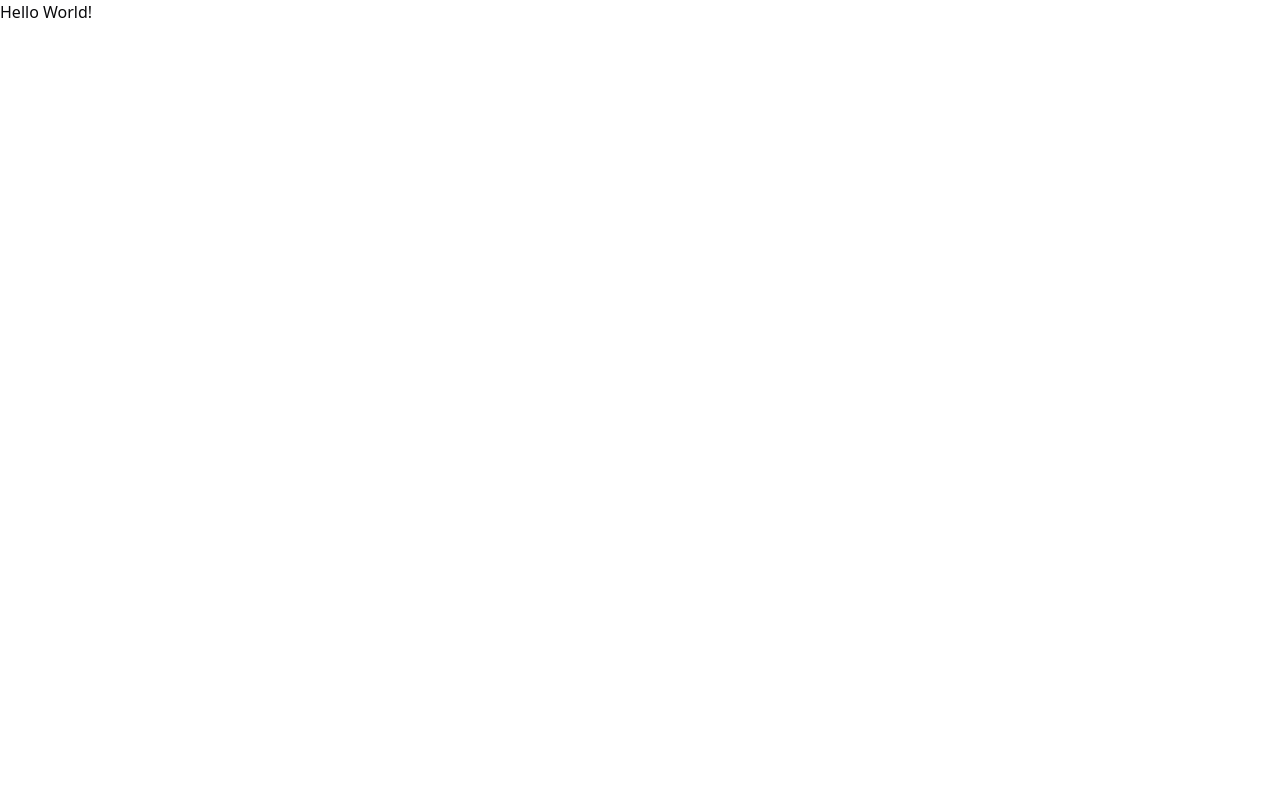
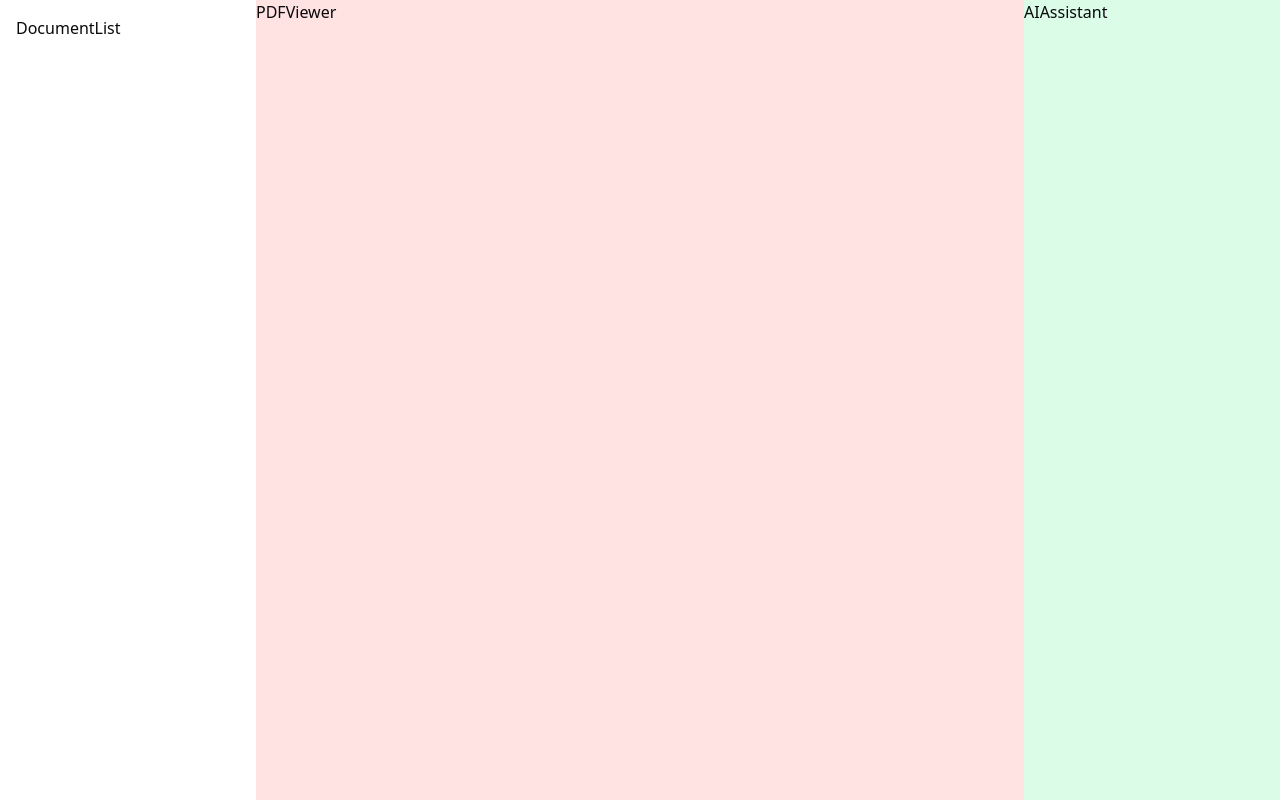
Before and after one commit to ahudovich/pdf-annotate-tool, a Next.js app: page / in a window 1280 px wide. Built offline with nearby package versions, Linux system fonts and the light colour scheme.

Commit message:
feat: add basic layout

```diff
--- a/app/layout.tsx
+++ b/app/layout.tsx
@@ -8,7 +8,7 @@ export const metadata: Metadata = {
 export default function RootLayout(props: LayoutProps<'/'>) {
   return (
     <html lang="en">
-      <body className="antialiased">{props.children}</body>
+      <body className="font-sans antialiased">{props.children}</body>
     </html>
   )
 }
--- a/app/page.tsx
+++ b/app/page.tsx
@@ -1,3 +1,13 @@
+import AIAssistant from '@/components/AIAssistant/AIAssistant'
+import DocumentList from '@/components/DocumentList/DocumentList'
+import PDFViewer from '@/components/PDFViewer/PDFViewer'
+
 export default async function HomePage() {
-  return <h1>Hello World!</h1>
+  return (
+    <div className="bg-background grid h-dvh grid-cols-[auto_1fr_auto] overflow-hidden">
+      <DocumentList />
+      <PDFViewer />
+      <AIAssistant />
+    </div>
+  )
 }
--- /dev/null
+++ b/components/AIAssistant/AIAssistant.tsx
@@ -0,0 +1,5 @@
+import { cn } from '@/lib/utils'
+
+export default function AIAssistant({ className }: { className?: string }) {
+  return <div className={cn('w-64 bg-green-100', className)}>AIAssistant</div>
+}
--- /dev/null
+++ b/components/DocumentList/DocumentList.tsx
@@ -0,0 +1,7 @@
+'use client'
+
+import { cn } from '@/lib/utils'
+
+export default function DocumentList({ className }: { className?: string }) {
+  return <div className={cn('w-64 p-4', className)}>DocumentList</div>
+}
--- /dev/null
+++ b/components/PDFViewer/PDFViewer.tsx
@@ -0,0 +1,3 @@
+export default function PDFViewer() {
+  return <div className="bg-red-100">PDFViewer</div>
+}
```
Also changed, not shown: 1 other file (tests, documents, lock files or other folders).
